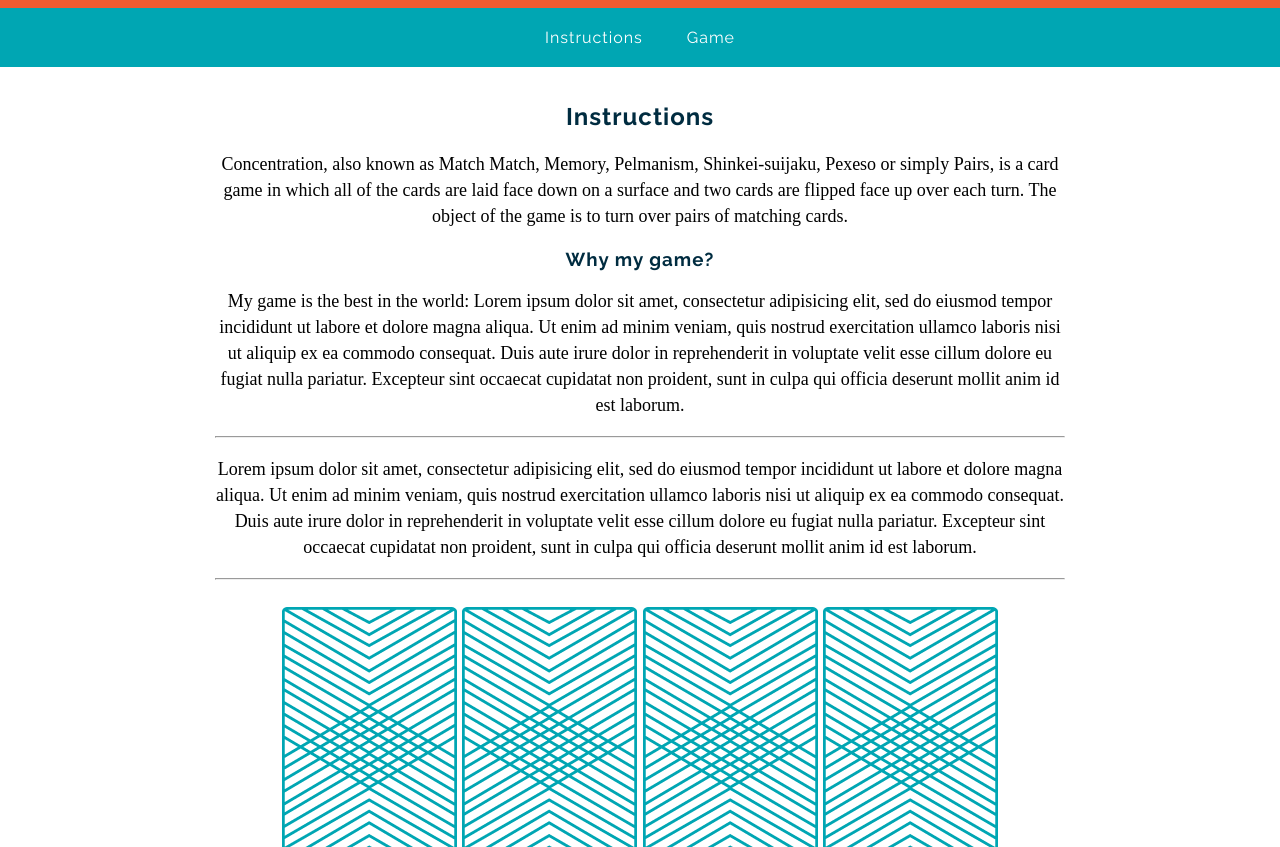
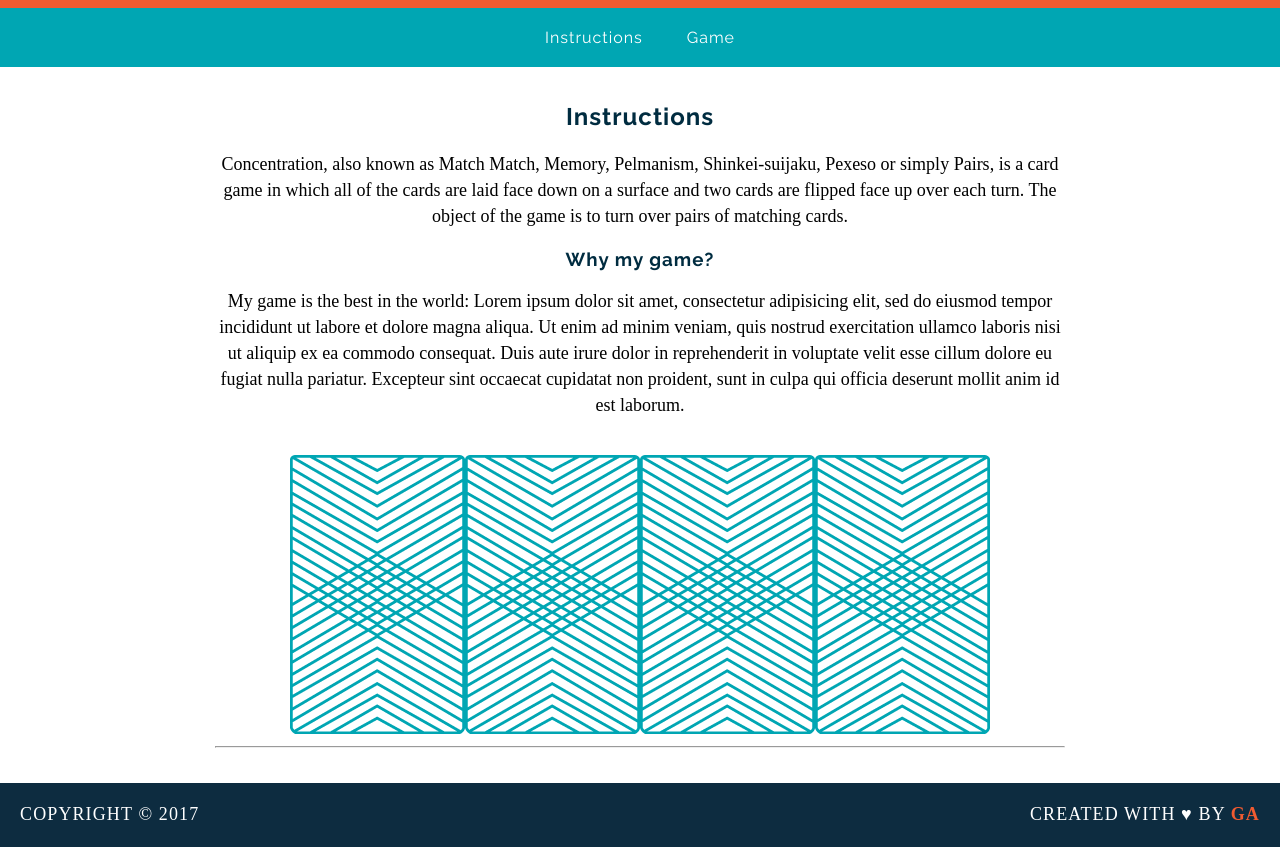
Before and after one commit to antleo1995/wdi-fundamentals-memorygame, a plain HTML site: page index.html in a window 1280 px wide. Shown: the part 105-952 px from the top of the page. Drawn offline with Linux system fonts and the light colour scheme; a web font is replaced by a local one.

Commit message:
Final changes

```diff
--- a/Js/main.js
+++ b/Js/main.js
@@ -24,10 +24,10 @@ var cards = [
 ];
 var cardsInPlay = [];
 
-//first checks array length and if long enough executes code to compare cards
+//function - first checks array length and if long enough executes code to compare cards
 var checkForMatch= function (){
 if (cardsInPlay.length === 2 ) {
-		//console.log("enough cards");
+		//console.log("enough cards"); - code check for if things were working
 		if (cardsInPlay[0] === cardsInPlay[1]) {
 			alert ("You found a match!");
 		} else {
@@ -38,14 +38,27 @@ if (cardsInPlay.length === 2 ) {
 	    console.log("Keep flipping!")
 	}
 }
-//Writes to console card flipped and runs checkForMatch
-var flipCard = function (cardId){
-	console.log ("User flipped " + cards[cardId].rank);
-	cardsInPlay.push(cards[cardId].rank);
-	console.log(cards[cardId].cardImage);
-	console.log(cards[cardId].suit);
-	checkForMatch();
+//function - get data id of card, adds to cards played and checks for match
+var flipCard = function (){
+		cardId = this.getAttribute('data-id');
+		console.log(cardId);
+		this.setAttribute("src", cards[cardId].cardImage);
+		console.log ("User flipped " + cards[cardId].rank + " of " + cards[cardId].suit);
+		cardsInPlay.push(cards[cardId].rank);
+		//run check
+		checkForMatch();
 	}
-//mimmicking user input
-flipCard(0);
-flipCard(2);
+//create the board of cards
+var createBoard = function (){
+	for (i = 0; i < cards.length; i++)
+	{
+		var cardElement = document.createElement("img");
+		cardElement.setAttribute('src', "images/back.png");
+		cardElement.setAttribute('data-id', i);
+		cardElement.addEventListener("click", flipCard);
+		document.getElementById("game-board").appendChild(cardElement);
+		console.log("Adding Card " + i);
+	}
+}
+//creates the cards
+createBoard();
--- a/index.html
+++ b/index.html
@@ -28,22 +28,9 @@
 		cillum dolore eu fugiat nulla pariatur. Excepteur sint occaecat cupidatat non
 		proident, sunt in culpa qui officia deserunt mollit anim id est laborum.
 		</p>
-		<hr>
-		<p>Lorem ipsum dolor sit amet, consectetur adipisicing elit, sed do eiusmod
-		tempor incididunt ut labore et dolore magna aliqua. Ut enim ad minim veniam,
-		quis nostrud exercitation ullamco laboris nisi ut aliquip ex ea commodo
-		consequat. Duis aute irure dolor in reprehenderit in voluptate velit esse
-		cillum dolore eu fugiat nulla pariatur. Excepteur sint occaecat cupidatat non
-		proident, sunt in culpa qui officia deserunt mollit anim id est laborum.</p>
-		<hr>
 		<a name="game">
-		<div>
-			<img src="images/back.png" alt="Queen of Diamonds">
-			<img src="images/back.png" alt="Queen of Hearts">
-			<img src="images/back.png" alt="King of Diamonds">
-			<img src="images/back.png" alt="King of Hearts">
-		</div>
 		</a>
+		<div id="game-board" class="board clearfix"></div>
 		<hr>
 	</main>
 <footer class="clearfix">
```
